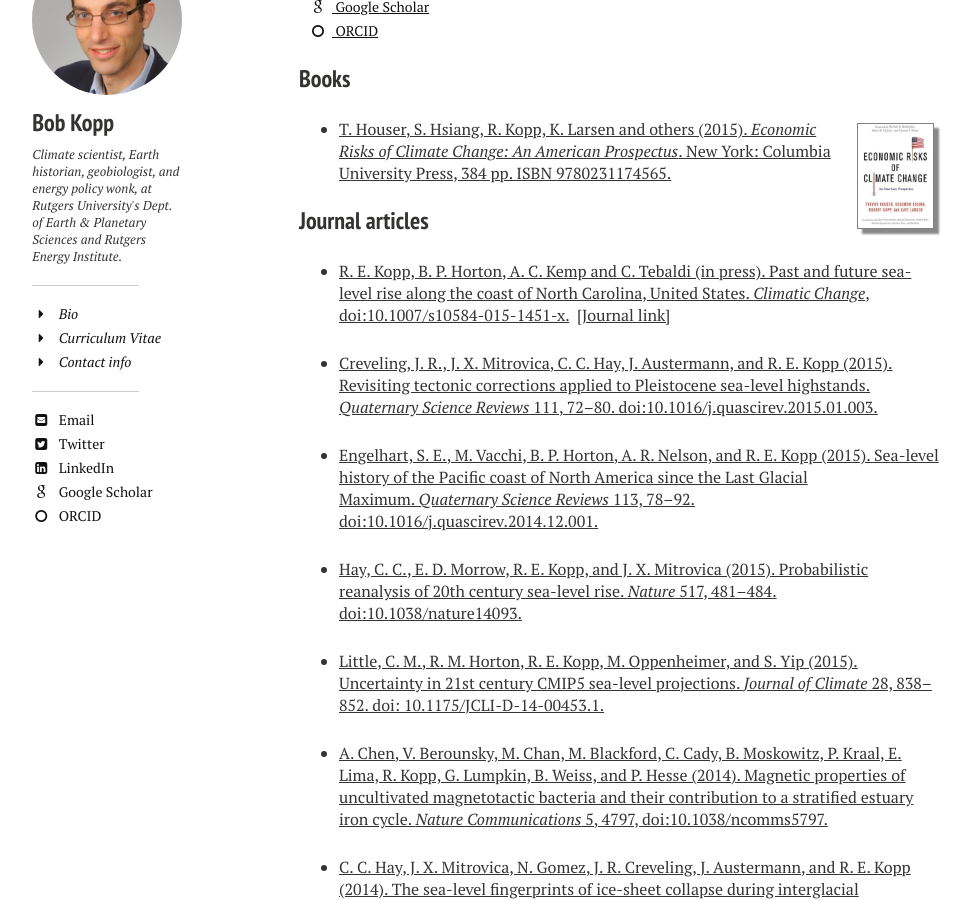
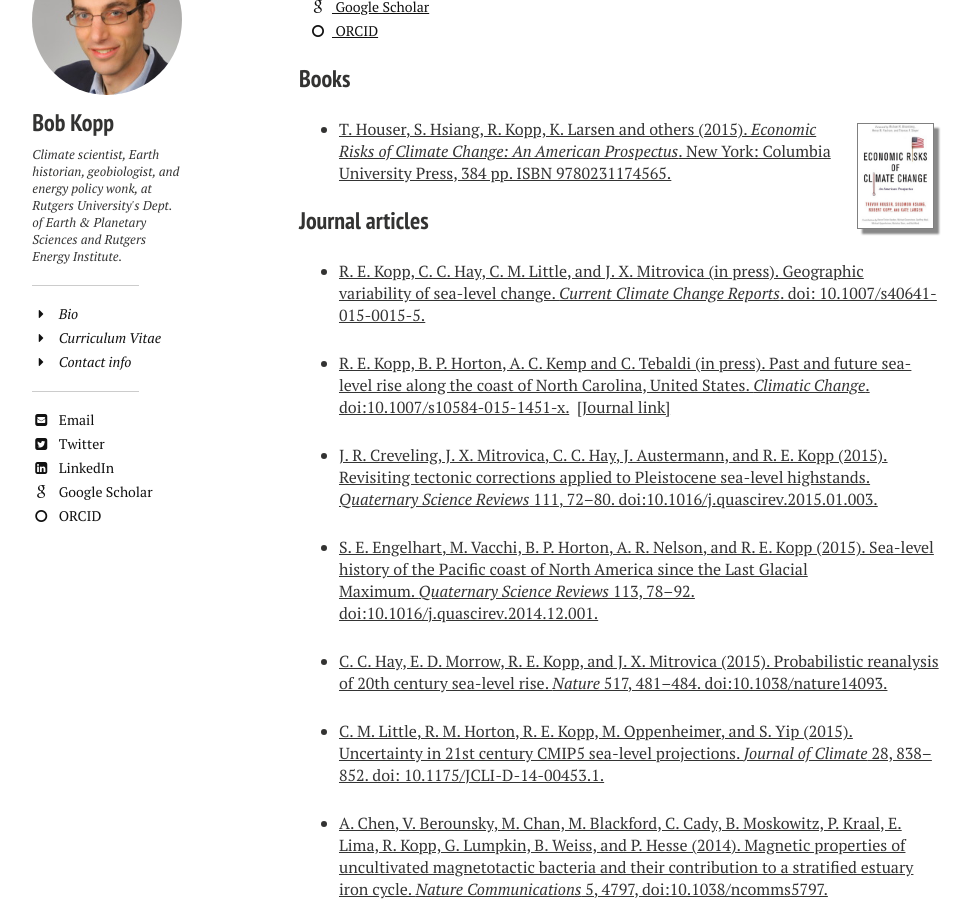
Before and after one commit to mrke/bobkopp.github.io, a Jekyll site: the page built from papers/index.md, in a window 1280 px wide and 900 px high, scrolled down 1136 px. Shown: the whole window, without its empty margins (21-992 px from the left). Built offline with Jekyll 4.4.1, drawn with Linux system fonts in a browser that asks for light colours; nearby versions of some CDN libraries.

Commit message:
Current Climate Change Reports article

```diff
--- a/papers/index.md
+++ b/papers/index.md
@@ -37,15 +37,17 @@ image:
 
 ### Journal articles
 
-* [R. E. Kopp, B. P. Horton, A. C. Kemp and C. Tebaldi (in press). Past and future sea-level rise along the coast of North Carolina, United States. _Climatic Change_, doi:10.1007/s10584-015-1451-x.](http://arxiv.org/abs/1410.8369)  [[Journal link]](http://dx.doi.org/10.1007/s10584-015-1451-x)
+* [R. E. Kopp, C. C. Hay, C. M. Little, and J. X. Mitrovica (in press). Geographic variability of sea-level change. _Current Climate Change Reports_. doi: 10.1007/s40641-015-0015-5.](http://dx.doi.org/10.1007/s40641-015-0015-5)
 
-* [Creveling, J. R., J. X. Mitrovica, C. C. Hay, J. Austermann, and R. E. Kopp (2015). Revisiting tectonic corrections applied to Pleistocene sea-level highstands. _Quaternary Science Reviews_ 111, 72–80\. doi:10.1016/j.quascirev.2015.01.003.](http://dx.doi.org/10.1016/j.quascirev.2015.01.003)
+* [R. E. Kopp, B. P. Horton, A. C. Kemp and C. Tebaldi (in press). Past and future sea-level rise along the coast of North Carolina, United States. _Climatic Change_. doi:10.1007/s10584-015-1451-x.](http://arxiv.org/abs/1410.8369)  [[Journal link]](http://dx.doi.org/10.1007/s10584-015-1451-x)
 
-* [Engelhart, S. E., M. Vacchi, B. P. Horton, A. R. Nelson, and R. E. Kopp (2015). Sea-level history of the Pacific coast of North America since the Last Glacial Maximum. _Quaternary Science Reviews_ 113, 78–92\. doi:10.1016/j.quascirev.2014.12.001.](http://dx.doi.org/10.1016/j.quascirev.2014.12.001)
+* [J. R. Creveling, J. X. Mitrovica, C. C. Hay, J. Austermann, and R. E. Kopp (2015). Revisiting tectonic corrections applied to Pleistocene sea-level highstands. _Quaternary Science Reviews_ 111, 72–80\. doi:10.1016/j.quascirev.2015.01.003.](http://dx.doi.org/10.1016/j.quascirev.2015.01.003)
 
-* [Hay, C. C., E. D. Morrow, R. E. Kopp, and J. X. Mitrovica (2015). Probabilistic reanalysis of 20th century sea-level rise. _Nature_ 517, 481–484\. doi:10.1038/nature14093.](http://dx.doi.org/10.1038/nature14093)
+* [S. E. Engelhart, M. Vacchi, B. P. Horton, A. R. Nelson, and R. E. Kopp (2015). Sea-level history of the Pacific coast of North America since the Last Glacial Maximum. _Quaternary Science Reviews_ 113, 78–92\. doi:10.1016/j.quascirev.2014.12.001.](http://dx.doi.org/10.1016/j.quascirev.2014.12.001)
 
-* [Little, C. M., R. M. Horton, R. E. Kopp, M. Oppenheimer, and S. Yip (2015). Uncertainty in 21st century CMIP5 sea-level projections. _Journal of Climate_ 28, 838–852\. doi: 10.1175/JCLI-D-14-00453.1.](http://dx.doi.org/10.1175/JCLI-D-14-00453.1)
+* [C. C. Hay, E. D. Morrow, R. E. Kopp, and J. X. Mitrovica (2015). Probabilistic reanalysis of 20th century sea-level rise. _Nature_ 517, 481–484\. doi:10.1038/nature14093.](http://dx.doi.org/10.1038/nature14093)
+
+* [C. M. Little, R. M. Horton, R. E. Kopp, M. Oppenheimer, and S. Yip (2015). Uncertainty in 21st century CMIP5 sea-level projections. _Journal of Climate_ 28, 838–852\. doi: 10.1175/JCLI-D-14-00453.1.](http://dx.doi.org/10.1175/JCLI-D-14-00453.1)
 
 * [A. Chen, V. Berounsky, M. Chan, M. Blackford, C. Cady, B. Moskowitz, P. Kraal, E. Lima, R. Kopp, G. Lumpkin, B. Weiss, and P. Hesse (2014). Magnetic properties of uncultivated magnetotactic bacteria and their contribution to a stratified estuary iron cycle. _Nature Communications_ 5, 4797, doi:10.1038/ncomms5797.](http://dx.doi.org/10.1038/ncomms5797)
 
```
